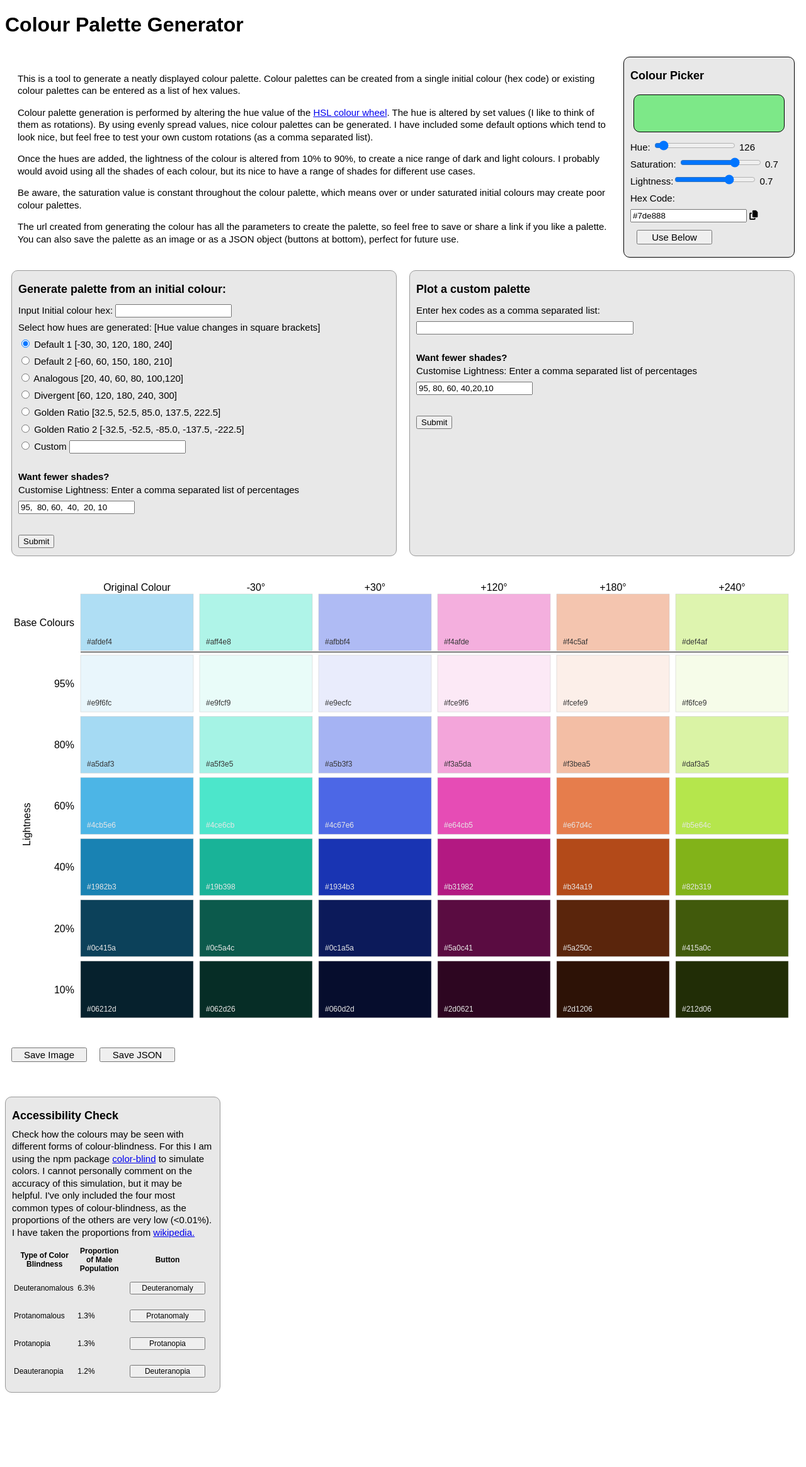
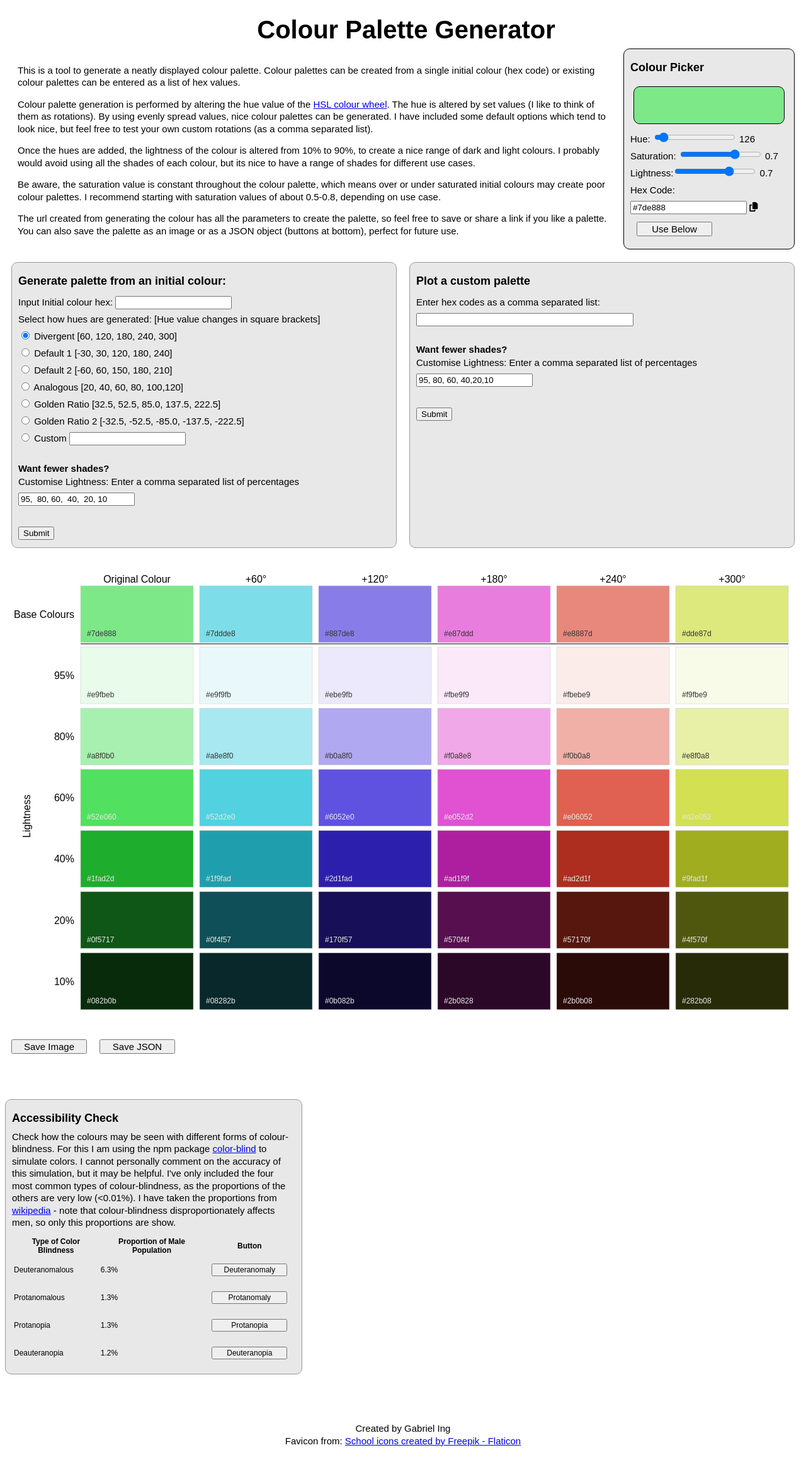
Before and after one commit to gabriel-ing/ColorPalette, a website: page docs/index.html in a window 1280 px wide. Shown: the whole page at 63% size. Before the commit the page ends 2278 px from the top, so only its background shows below. Drawn offline with nearby package versions, Linux system fonts and the light colour scheme.

Commit message:
updated a few minor things

```diff
--- a/docs/bundle.js
+++ b/docs/bundle.js
@@ -2992,8 +2992,8 @@
   };
 
   const setDefaultColors = (colors) => {
-    const rotations = [-30, 30, 120, 180, 240];
-    const originalColorHex = "#afdef4";
+    const rotations = [60, 120, 180, 240, 300];
+    const originalColorHex = "#7de888";
     const defaultColors = getHues(originalColorHex, rotations);
     return defaultColors;
   };
--- a/docs/index.html
+++ b/docs/index.html
@@ -2,7 +2,7 @@
 <html>
   <head>
     <title>Colour Palette</title>
-
+    <link rel="icon" href="color-palette.png" />
     <script src="https://d3js.org/d3.v7.min.js"></script>
     <script
       src="https://kit.fontawesome.com/622a4eef00.js"
@@ -27,7 +27,7 @@
       }
       rect:active {
         stroke-width: 3;
-        stroke: black;
+        /* stroke: black; */
       }
       .flex {
         display: flex;
@@ -86,10 +86,11 @@
         font-weight: 400;
       }
       #cb-options {
-        width: 25%;
+        /* width: 25%; */
         min-width: 320px;
         margin: auto 0px;
         flex-shrink: 1;
+        flex-grow: 0;
       }
       table {
         font-size: 12px;
@@ -145,10 +146,20 @@
       .intro {
         padding: 10px;
       }
+      #page-title {
+        margin-left: 10px;
+        line-height: 1em;
+        margin-bottom: 0px;
+        text-align: center;
+        font-size: 40px;
+      }
+      .attributions{
+        text-align: center;
+      }
     </style>
   </head>
   <body>
-    <h1>Colour Palette Generator</h1>
+    <h1 id="page-title">Colour Palette Generator</h1>
     <div class="intro-picker-container">
       <div class="intro">
         <p>
@@ -177,7 +188,8 @@
         <p>
           Be aware, the saturation value is constant throughout the colour
           palette, which means over or under saturated initial colours may
-          create poor colour palettes.
+          create poor colour palettes. I recommend starting with saturation
+          values of about 0.5-0.8, depending on use case.
         </p>
         <p>
           The url created from generating the colour has all the parameters to
@@ -236,7 +248,11 @@
     <div class="form-container">
       <div class="customise-options">
         <h2 class="form-header">Generate palette from an initial colour:</h2>
-        <form id="initial-color-submission" name="initialColorSubmissionForm">
+        <form
+          id="initial-color-submission"
+          name="initialColorSubmissionForm"
+          onSubmit="this.scrollPosition.value=document.body.scrollTop"
+        >
           <label for="hex-input">Input Initial colour hex:</label>
           <input type="text" id="hex-input" name="hexInput" required /><br />
           <label for="rotation"
@@ -245,11 +261,14 @@
           ><br />
           <input
             type="radio"
-            id="default1"
+            id="divergent"
             name="rotation"
-            value="default1"
+            value="divergent"
             checked
           />
+          <label for="divergent">Divergent [60, 120, 180, 240, 300]</label
+          ><br />
+          <input type="radio" id="default1" name="rotation" value="default1" />
           <label for="default1">Default 1 [-30, 30, 120, 180, 240]</label><br />
           <input type="radio" id="default2" name="rotation" value="default2" />
           <label for="default2">Default 2 [-60, 60, 150, 180, 210]</label><br />
@@ -260,14 +279,6 @@
             value="analogous"
           />
           <label for="analogous">Analogous [20, 40, 60, 80, 100,120]</label
-          ><br />
-          <input
-            type="radio"
-            id="divergent"
-            name="rotation"
-            value="divergent"
-          />
-          <label for="divergent">Divergent [60, 120, 180, 240, 300]</label
           ><br />
           <input
             type="radio"
@@ -355,8 +366,10 @@
           common types of colour-blindness, as the proportions of the others are
           very low (<0.01%). I have taken the proportions from
           <a href="https://en.wikipedia.org/wiki/Color_blindness#Epidemiology"
-            >wikipedia.</a
+            >wikipedia</a
           >
+          - note that colour-blindness disproportionately affects men, so only
+          this proportions are show.
         </p>
         <table>
           <thead>
@@ -427,6 +440,18 @@
       </div>
       <div class="palette" id="cb-chart"></div>
     </div>
+    <div class="attributions">
+      <p >
+        Created by Gabriel Ing
+        <br>
+        Favicon from:
+        <a
+          href="https://www.flaticon.com/free-icons/school"
+          title="school icons"
+          >School icons created by Freepik - Flaticon</a
+        >
+      </p>
+    </div>
     <div id="tooltip"></div>
 
     <script src="bundle.js"></script>
--- a/src/getColors.js
+++ b/src/getColors.js
@@ -2,8 +2,8 @@ import { getHues } from "./getHues";
 import * as d3 from "d3";
 
 const setDefaultColors = (colors) => {
-  const rotations = [-30, 30, 120, 180, 240];
-  const originalColorHex = "#afdef4";
+  const rotations = [60, 120, 180, 240, 300];
+  const originalColorHex = "#7de888";
   const defaultColors = getHues(originalColorHex, rotations);
   return defaultColors;
 };
```
Also changed, not shown: docs/color-palette.png (added), 2 other files.
